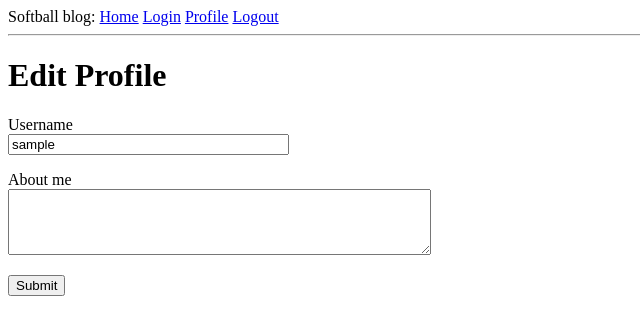
After one commit to remydlc/softball_stats, a Flask app: page /edit_profile in a window 1280 px wide. The commit adds this page. Shown: the top 335 px of the page, without its empty margins (0-640 px from the left). Run offline with Flask 3, Linux system fonts and the light colour scheme; the visitor is signed in with stand-in values (Sample User, id 1); data comes from the database, SQL or seed files in the repository; both versions use the stored data as it was after the commit.

Commit message:
Adding users avatar and profile

```diff
--- a/app/forms.py
+++ b/app/forms.py
@@ -1,6 +1,6 @@
 from flask_wtf import FlaskForm
-from wtforms import StringField, PasswordField, BooleanField, SubmitField
-from wtforms.validators import ValidationError, DataRequired, Email, EqualTo
+from wtforms import StringField, PasswordField, BooleanField, SubmitField, TextAreaField
+from wtforms.validators import ValidationError, DataRequired, Email, EqualTo, Length
 from app.models import User
 
 
@@ -29,3 +29,9 @@ class RegistrationForm(FlaskForm):
         user = User.query.filter_by(email=email.data).first()
         if user is not None:
             raise ValidationError("Please use a different email address.")
+
+
+class EditProfileForm(FlaskForm):
+    username = StringField("Username", validators=[DataRequired()])
+    about_me = TextAreaField("About me", validators=[Length(min=0, max=140)])
+    submit = SubmitField("Submit")
--- a/app/models.py
+++ b/app/models.py
@@ -1,6 +1,8 @@
 from datetime import datetime
 from werkzeug.security import generate_password_hash, check_password_hash
 from flask_login import UserMixin
+from hashlib import md5
+
 from app import db
 from app import login
 
@@ -11,12 +13,18 @@ class User(UserMixin, db.Model):
     email = db.Column(db.String(120), index=True, unique=True)
     password_hash = db.Column(db.String(128))
     posts = db.relationship("Post", backref="author", lazy="dynamic")
+    about_me = db.Column(db.String(140))
+    last_seen = db.Column(db.DateTime, default=datetime.utcnow)
 
     def set_password(self, password):
         self.password_hash = generate_password_hash(password)
 
     def check_password(self, password):
         return check_password_hash(self.password_hash, password)
+
+    def avatar(self, size):
+        digest = md5(self.email.lower().encode("utf-8")).hexdigest()
+        return f"https://www.gravatar.com/avatar/{digest}?d=robohash&s={size}"
 
     def __repr__(self):
         return f"<User {self.username}>"
--- a/app/routes.py
+++ b/app/routes.py
@@ -1,9 +1,10 @@
 from flask import render_template, flash, redirect, url_for, request
 from flask_login import current_user, login_user, logout_user, login_required
 from werkzeug.urls import url_parse
+from datetime import datetime
 from app.models import User
 from app import app, db
-from app.forms import LoginForm, RegistrationForm
+from app.forms import LoginForm, RegistrationForm, EditProfileForm
 
 
 @app.route("/login", methods=["GET", "POST"])
@@ -55,3 +56,37 @@ def register():
         flash("Congratulations, you are now a registered user!")
         return redirect(url_for("login"))
     return render_template("register.html", title="Register", form=form)
+
+
+@app.route("/user/<username>")
+@login_required
+def user(username):
+    user = User.query.filter_by(username=username).first_or_404()
+    posts = [
+        {"author": user, "body": "Test post #1"},
+        {"author": user, "body": "Test post #2"},
+    ]
+    return render_template("user.html", user=user, posts=posts)
+
+
+@app.before_request
+def before_request():
+    if current_user.is_authenticated:
+        current_user.last_seen = datetime.utcnow()
+        db.session.commit()
+
+
+@app.route("/edit_profile", methods=["GET", "POST"])
+@login_required
+def edit_profile():
+    form = EditProfileForm()
+    if form.validate_on_submit():
+        current_user.username = form.username.data
+        current_user.about_me = form.about_me.data
+        db.session.commit()
+        flash("Your changes have been saved.")
+        return redirect(url_for("edit_profile"))
+    elif request.method == "GET":
+        form.username.data = current_user.username
+        form.about_me.data = current_user.about_me
+    return render_template("edit_profile.html", title="Edit Profile", form=form)
--- /dev/null
+++ b/app/templates/_post.html
@@ -0,0 +1,6 @@
+<table>
+    <tr valign="top">
+        <td><img src="{{ post.author.avatar(36) }}"></td>
+        <td>{{ post.author.username }} says:<br>{{ post.body }}</td>
+    </tr>
+</table>
--- a/app/templates/base.html
+++ b/app/templates/base.html
@@ -6,12 +6,14 @@
         {% else %}
         <title>Welcome to Remy Softball Site</title>
         {% endif %}
+        <link rel="icon" href="static/img/softball.png">
     </head>
     <body>
         <div>
             Softball blog:
             <a href="{{ url_for('index') }}">Home</a>
             <a href="{{ url_for('login') }}">Login</a>
+            <a href="{{ url_for('user', username=current_user.username) }}">Profile</a>
             <a href="{{ url_for('logout' )}}">Logout</a>
         </div>
         <hr>
--- /dev/null
+++ b/app/templates/edit_profile.html
@@ -0,0 +1,23 @@
+{% extends "base.html" %}
+
+{% block content %}
+<h1>Edit Profile</h1>
+<form action="" method="post">
+    {{ form.hidden_tag() }}
+    <p>
+        {{ form.username.label }}<br>
+        {{ form.username(size=32) }}<br>
+        {% for error in form.username.errors %}
+        <span style="color: red;">[{{ error }}]</span>
+        {% endfor %}
+    </p>
+    <p>
+        {{ form.about_me.label }}<br>
+        {{ form.about_me(cols=50, rows=4) }}<br>
+        {% for error in form.about_me.errors %}
+        <span style="color: red;">[{{ error }}]</span>
+        {% endfor %}
+    </p>
+    <p>{{ form.submit() }}</p>
+</form>
+{% endblock %}
```
Also changed, not shown: app/templates/user.html (added, +21 -0 lines), migrations/versions/f7dcc0d573d7_new_fields_in_user_model.py (added, +30 -0 lines), app.db, app/static/img/softball.png (added).
